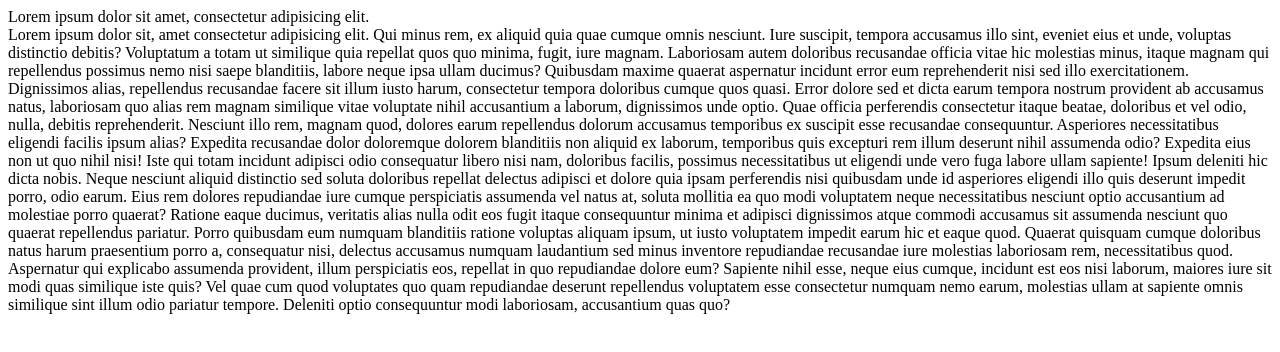
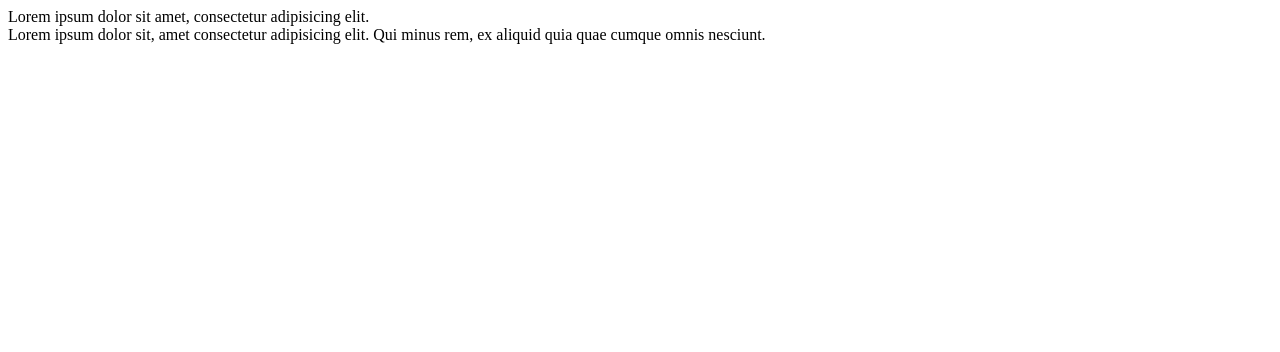
Before and after one commit to azhdream/testapp, a plain HTML site: page index.html in a window 1280 px wide. Drawn offline with Linux system fonts and the light colour scheme.

Commit message:
Update index.html
update text lorem

```diff
--- a/index.html
+++ b/index.html
@@ -14,32 +14,7 @@
   <main class="main">
     <div class="">Lorem ipsum dolor sit amet, consectetur adipisicing elit. </div>
     <div class="">Lorem ipsum dolor sit, amet consectetur adipisicing elit. Qui minus rem, ex aliquid quia quae cumque
-      omnis nesciunt. Iure suscipit, tempora accusamus illo sint, eveniet eius et unde, voluptas distinctio debitis?
-      Voluptatum a totam ut similique quia repellat quos quo minima, fugit, iure magnam. Laboriosam autem doloribus
-      recusandae officia vitae hic molestias minus, itaque magnam qui repellendus possimus nemo nisi saepe blanditiis,
-      labore neque ipsa ullam ducimus? Quibusdam maxime quaerat aspernatur incidunt error eum reprehenderit nisi sed
-      illo exercitationem. Dignissimos alias, repellendus recusandae facere sit illum iusto harum, consectetur tempora
-      doloribus cumque quos quasi. Error dolore sed et dicta earum tempora nostrum provident ab accusamus natus,
-      laboriosam quo alias rem magnam similique vitae voluptate nihil accusantium a laborum, dignissimos unde optio.
-      Quae officia perferendis consectetur itaque beatae, doloribus et vel odio, nulla, debitis reprehenderit. Nesciunt
-      illo rem, magnam quod, dolores earum repellendus dolorum accusamus temporibus ex suscipit esse recusandae
-      consequuntur. Asperiores necessitatibus eligendi facilis ipsum alias? Expedita recusandae dolor doloremque dolorem
-      blanditiis non aliquid ex laborum, temporibus quis excepturi rem illum deserunt nihil assumenda odio? Expedita
-      eius non ut quo nihil nisi! Iste qui totam incidunt adipisci odio consequatur libero nisi nam, doloribus facilis,
-      possimus necessitatibus ut eligendi unde vero fuga labore ullam sapiente! Ipsum deleniti hic dicta nobis. Neque
-      nesciunt aliquid distinctio sed soluta doloribus repellat delectus adipisci et dolore quia ipsam perferendis nisi
-      quibusdam unde id asperiores eligendi illo quis deserunt impedit porro, odio earum. Eius rem dolores repudiandae
-      iure cumque perspiciatis assumenda vel natus at, soluta mollitia ea quo modi voluptatem neque necessitatibus
-      nesciunt optio accusantium ad molestiae porro quaerat? Ratione eaque ducimus, veritatis alias nulla odit eos fugit
-      itaque consequuntur minima et adipisci dignissimos atque commodi accusamus sit assumenda nesciunt quo quaerat
-      repellendus pariatur. Porro quibusdam eum numquam blanditiis ratione voluptas aliquam ipsum, ut iusto voluptatem
-      impedit earum hic et eaque quod. Quaerat quisquam cumque doloribus natus harum praesentium porro a, consequatur
-      nisi, delectus accusamus numquam laudantium sed minus inventore repudiandae recusandae iure molestias laboriosam
-      rem, necessitatibus quod. Aspernatur qui explicabo assumenda provident, illum perspiciatis eos, repellat in quo
-      repudiandae dolore eum? Sapiente nihil esse, neque eius cumque, incidunt est eos nisi laborum, maiores iure sit
-      modi quas similique iste quis? Vel quae cum quod voluptates quo quam repudiandae deserunt repellendus voluptatem
-      esse consectetur numquam nemo earum, molestias ullam at sapiente omnis similique sint illum odio pariatur tempore.
-      Deleniti optio consequuntur modi laboriosam, accusantium quas quo?</div>
+      omnis nesciunt. </div>
   </main>
 
 </body>
```
